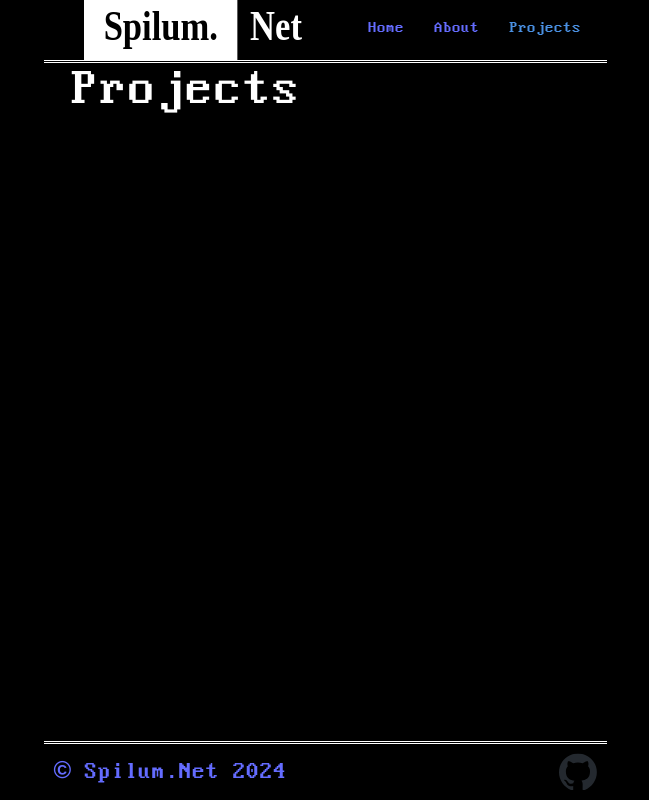
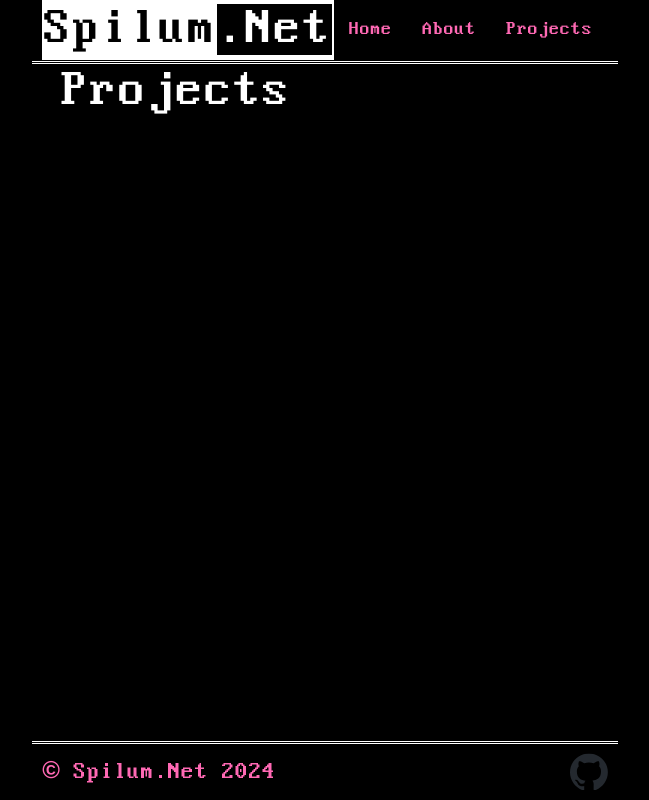
Before and after one commit to tristanpn02/SpilumNet, a React (Vite) app: page /projects in a window 1280 px wide. Shown: the whole page, without its empty margins (315-964 px from the left). Built offline with nearby package versions, Linux system fonts and the light colour scheme.

Commit message:
Change link color

```diff
--- a/src/App.css
+++ b/src/App.css
@@ -61,7 +61,7 @@ h2 {
 }
 
 a {
-  color: inherit;
+  color: var(--color-link) !important;
   text-decoration: none;
   text-align: left;
   transition: background-color 0.1s linear;
@@ -69,4 +69,5 @@ a {
 
 a:hover {
   background-color: var(--color-hover-background);
+  color: var(--color-hover-link) !important;
 }
--- a/src/Components/Header/index.tsx
+++ b/src/Components/Header/index.tsx
@@ -9,7 +9,7 @@ const Header = ({ routes }) => {
     return (
         <div className="header">
             <Link to="/">
-                <img className='logo' src={spilumLogo} height="60px" alt="" />
+                <h1 className='title'>Spilum<span className='titleSecond'>.Net</span></h1>
             </Link>
             <nav>
                 <ul>
--- a/src/Components/Header/styles.css
+++ b/src/Components/Header/styles.css
@@ -3,45 +3,6 @@
     padding: 0 10px;
     display: flex;
     justify-content: space-between;
-  }
-
-  .dropdown {
-    position: relative;
-    display: inline-block;
-    font-weight: normal;
-    direction: rtl;
-    transition: background-color 0.1s linear;
-  }
-
-  .dropdown:hover h2 {
-    background-color: var(--color-hover-background);
-    cursor: pointer;
-  }
-
-  .dropdown-content {
-    display: none;
-    position: absolute;
-    z-index: 1;
-    background-color: var(--color-dropdown-background);
-    font-size: 28px;
-  }
-
-  .dropdown-content a {
-    width: 100%;
-    display: list-item;
-    list-style-type: none;
-  }
-
-  .dropdown:hover .dropdown-content {
-    display: block;
-  }
-
-  .logo {
-    transition: transform 0.3s;
-  }
-
-  .logo:hover {
-    transform: scale(1.05);
   }
 
   nav ul {
@@ -52,6 +13,7 @@
   nav li {
     display: inline;
     margin: 0 15px;
+    font-size: larger;
   }
 
   nav a {
@@ -62,3 +24,26 @@
     font-weight: bold;
     color: #4A90E2;
   }
+
+  .header .title {
+    color: #000;
+    background-color: #fff;
+    padding: 2px;
+    transition: 0.3s;
+  }
+
+  .header .titleSecond {
+    color: #fff;
+    background-color: #000;
+    transition: 0.3s;
+  }
+
+  .header .title:hover {
+    color: #fff;
+    background-color: #000;
+  }
+
+  .header .title:hover .titleSecond {
+    color: #000;
+    background-color: #fff;
+  }
```
